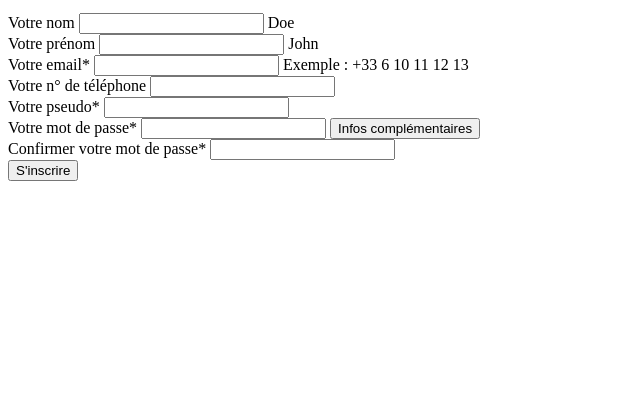
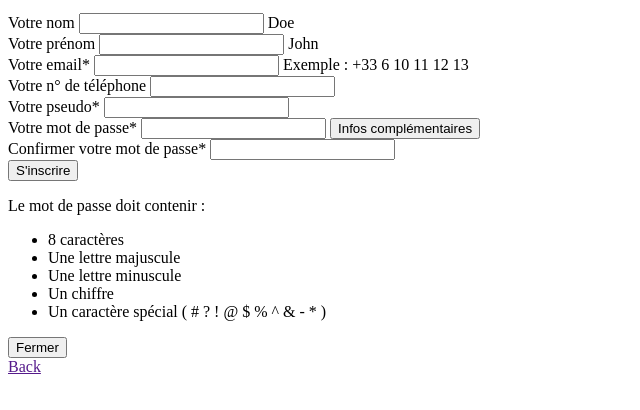
Before and after one commit to aureleya/js-form, a plain HTML site: page index.html in a window 1280 px wide. Shown: the part 88-498 px from the top of the page, without its empty margins (0-640 px from the left). Drawn offline with Linux system fonts and the light colour scheme.

Commit message:
Ajout de la fenêtre modale pour le champ du mot de passe

```diff
--- a/index.html
+++ b/index.html
@@ -60,6 +60,20 @@
             </div>
         </form>
 
+        <div id="modal">
+            <div tabindex="-1">
+                <p>Le mot de passe doit contenir :</p>
+                <ul>
+                    <li>8 caractères</li>
+                    <li>Une lettre majuscule</li>
+                    <li>Une lettre minuscule</li>
+                    <li>Un chiffre</li>
+                    <li>Un caractère spécial (<span> # ? ! @ $ % ^ & - * </span>)</li>
+                </ul>
+                <button id="closeModal"><i class="bx bx-x"></i>Fermer</button>
+            </div>
+            <a href="" id="backModal">Back</a>
+        </div>
 
     </body>
 </html>
```
